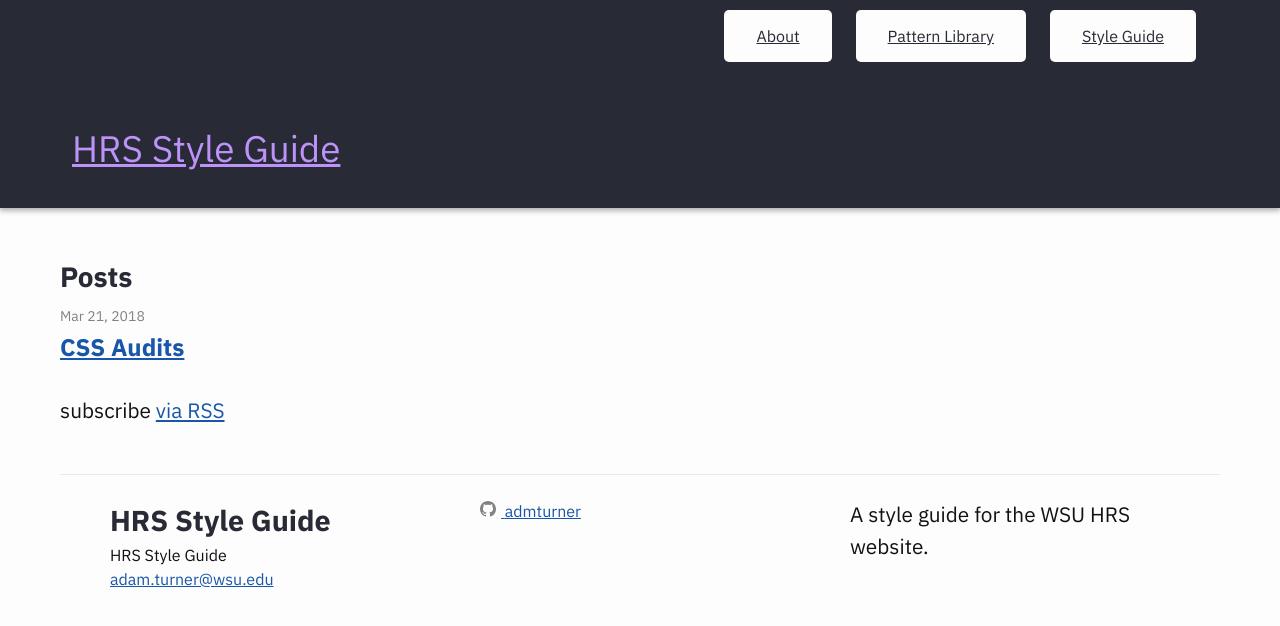
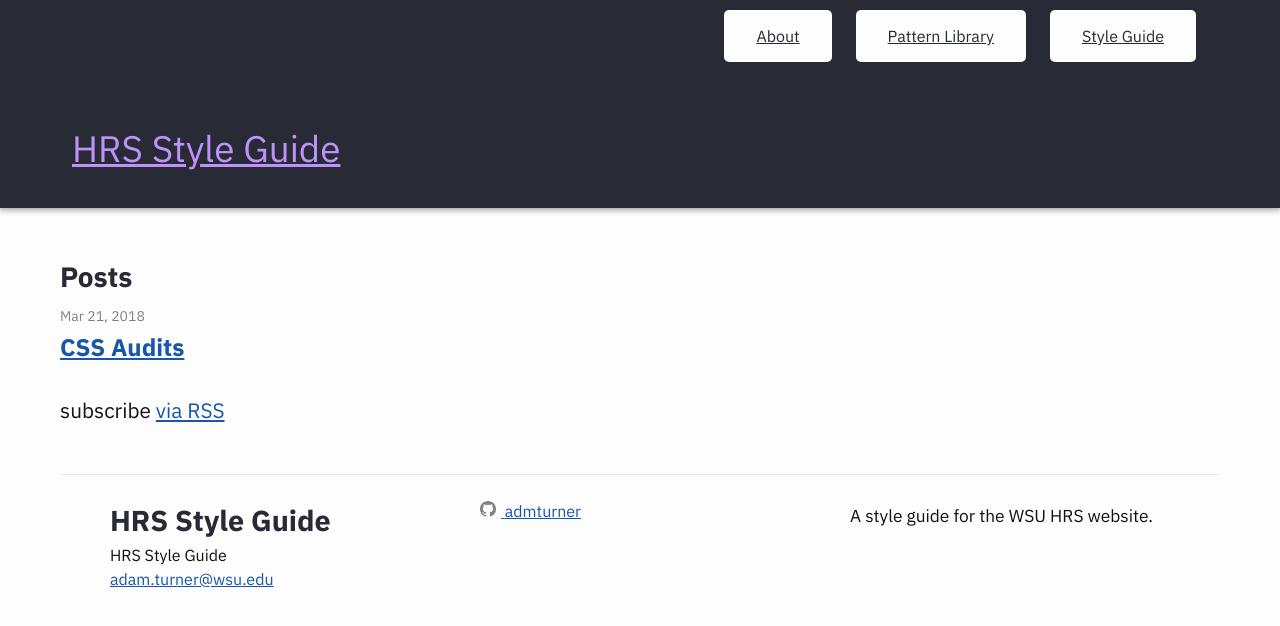
Before and after one commit to admturner/empty-style-guide, a Jekyll site: the page built from index.md, in a window 1280 px wide. Shown: the top 626 px of the page. Built offline with Jekyll 4.4.1, drawn with Linux system fonts in a browser that asks for light colours.

Commit message:
Use smaller text size

```diff
--- a/_includes/footer.html
+++ b/_includes/footer.html
@@ -23,7 +23,7 @@
     </section>
 
     <section>
-        <p>{{- site.description | escape -}}</p>
+        <p><small>{{- site.description | escape -}}</small></p>
         <data class="u-url" href="{{ "/" | relative_url }}"></data>
     </section>
 
```
